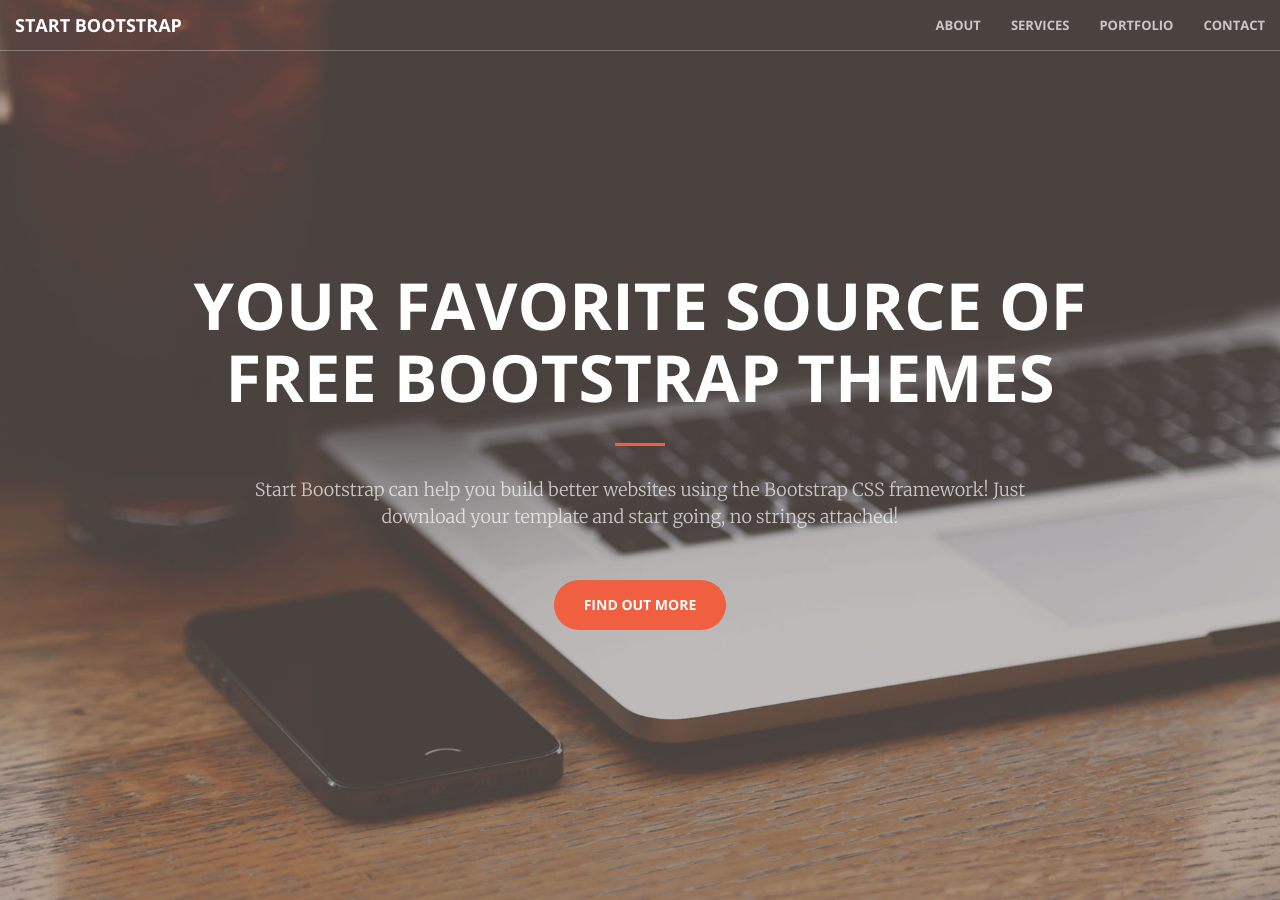
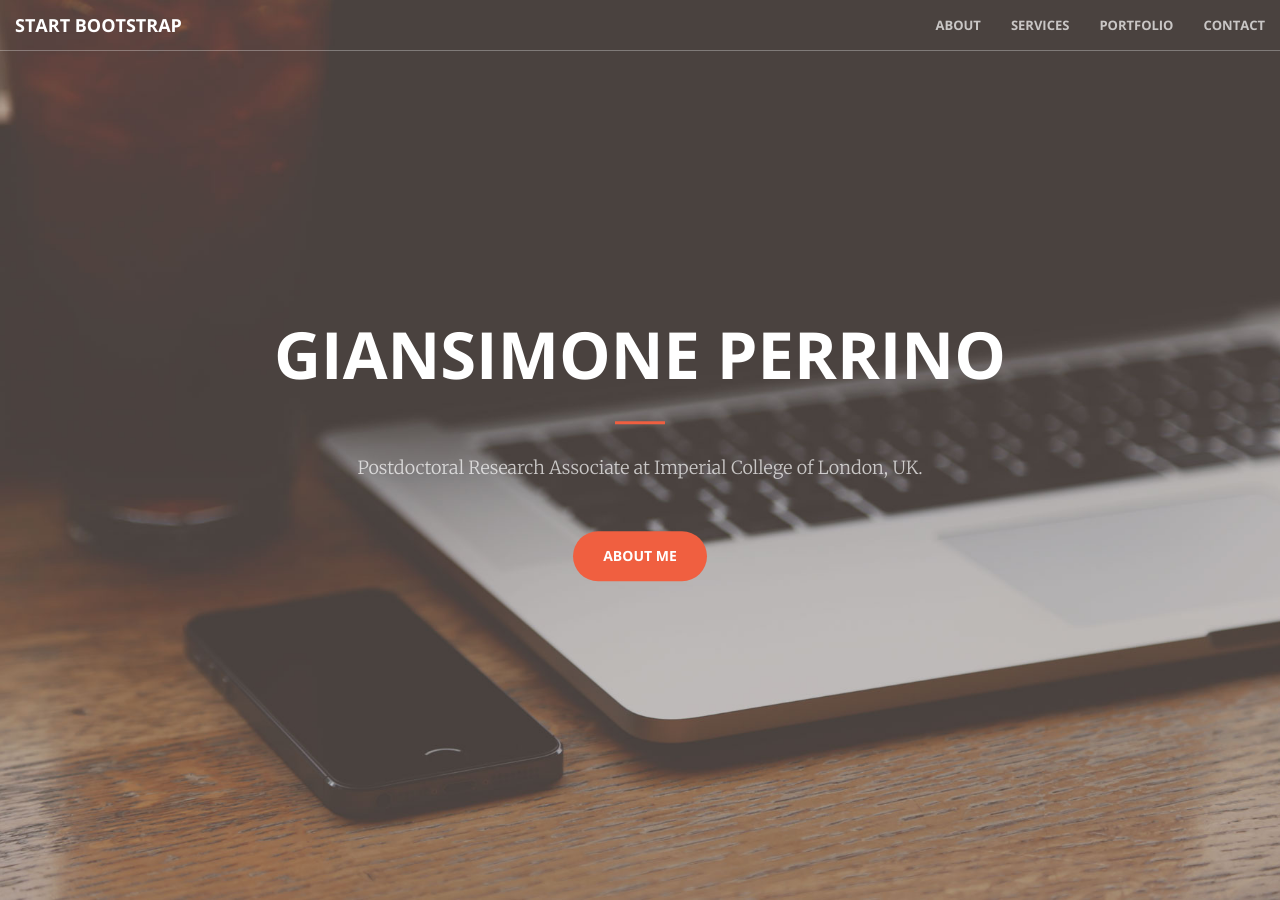
Before and after one commit to giansimone/giansimone.github.io, a Jekyll site: the page built from index.html, in a window 1280 px wide and 900 px high. Built offline with Jekyll 4.4.1, drawn with Linux system fonts in a browser that asks for light colours; some of the changed text lies outside the part shown.

Commit message:
Change config file and header.

```diff
--- a/_config.yml
+++ b/_config.yml
@@ -1,12 +1,12 @@
 # Site settings
-title:
+title: Giansimone Perrino
 email:
 description: > # this means to ignore newlines until "baseurl:"
 baseurl: "" # the subpath of your site, e.g. /blog/
-url: "" # the base hostname & protocol for your site
+url: "giansimone.github.io" # the base hostname & protocol for your site
 
-twitter_username:
-github_username:
+twitter_username: GiansPerrino
+github_username: giansimone
 
 # Build settings
 markdown: kramdown
--- a/_includes/header.html
+++ b/_includes/header.html
@@ -1,10 +1,10 @@
 <header>
     <div class="header-content">
         <div class="header-content-inner">
-            <h1>Your Favorite Source of Free Bootstrap Themes</h1>
+            <h1>Giansimone Perrino</h1>
             <hr>
-            <p>Start Bootstrap can help you build better websites using the Bootstrap CSS framework! Just download your template and start going, no strings attached!</p>
-            <a href="#about" class="btn btn-primary btn-xl page-scroll">Find Out More</a>
+            <p>Postdoctoral Research Associate at Imperial College of London, UK.</p>
+            <a href="#about" class="btn btn-primary btn-xl page-scroll">About Me</a>
         </div>
     </div>
 </header>
```
